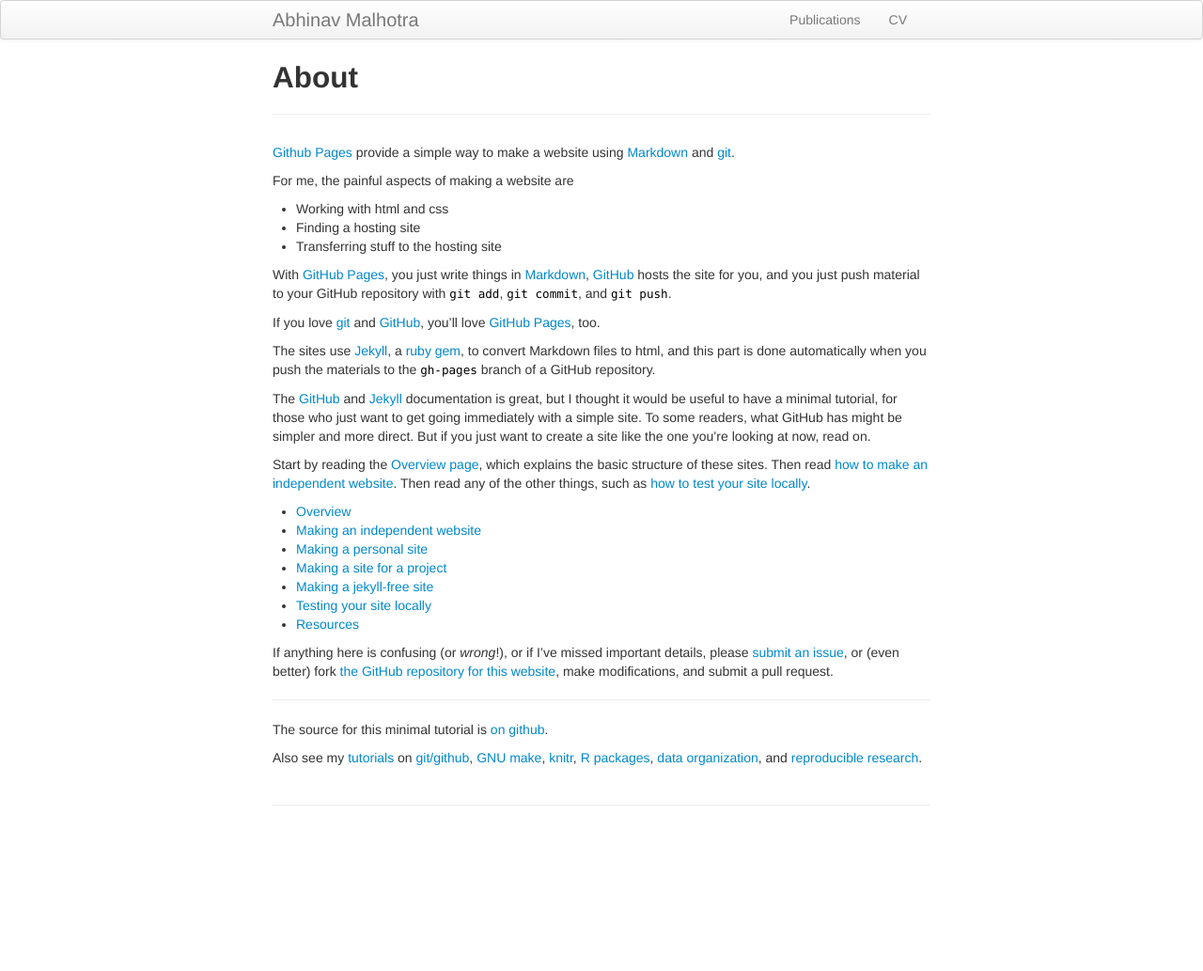
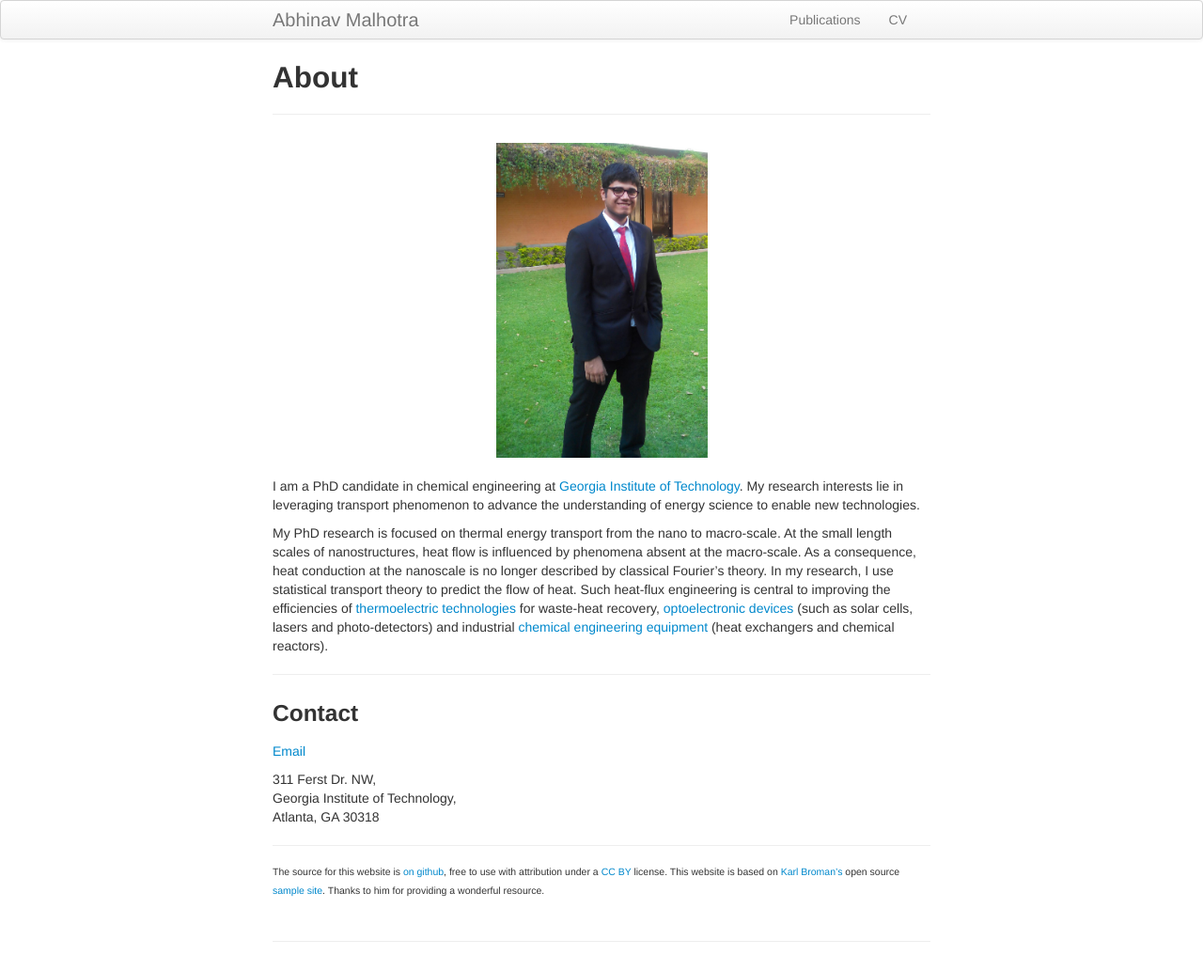
Before and after one commit to ABMalhotra/ABMalhotra.github.io, a Jekyll site: the page built from index.md, in a window 1280 px wide. Shown: the whole page at 94% size. Built offline with Jekyll 4.4.1, drawn with Linux system fonts in a browser that asks for light colours; before the commit the page ends 900 px from its top, so only the background shows below that.

Commit message:
First phase done

```diff
--- a/index.md
+++ b/index.md
@@ -4,69 +4,22 @@
 <!-- tagline: hello -->
 description: About page for Abhinav Malhotra
 ---
+<div style="display: flex; justify-content: center;">
+<img src="assets/images/AM.jpg" width="225" />
+</div>
 
-[Github Pages](https://pages.github.com) provide a simple way to make a
-website using
-[Markdown](https://daringfireball.net/projects/markdown/) and
-[git](https://git-scm.com).
+<br/>
+I am a PhD candidate in chemical engineering at [Georgia Institute of Technology](http://www.chbe.gatech.edu). My research interests lie in leveraging transport phenomenon to advance the understanding of energy science to enable new technologies.
 
-For me, the painful aspects of making a website are
-
-- Working with html and css
-- Finding a hosting site
-- Transferring stuff to the hosting site
-
-With [GitHub Pages](https://pages.github.com), you just write things in
-[Markdown](https://daringfireball.net/projects/markdown/),
-[GitHub](https://github.com) hosts the site for you, and you just push
-material to your GitHub repository with `git add`, `git commit`, and
-`git push`.
-
-If you love [git](https://git-scm.com/) and
-[GitHub](https://github.com), you'll love
-[GitHub Pages](https://pages.github.com), too.
-
-The sites use [Jekyll](https://jekyllrb.com/), a
-[ruby](https://www.ruby-lang.org/en/) [gem](https://rubygems.org/), to
-convert Markdown files to html, and this part is done
-automatically when you push the materials to the `gh-pages` branch
-of a GitHub repository.
-
-The [GitHub](https://pages.github.com) and
-[Jekyll](https://jekyllrb.com) documentation is great, but I thought it
-would be useful to have a minimal tutorial, for those who just want to
-get going immediately with a simple site. To some readers, what GitHub
-has might be simpler and more direct.  But if you just want to create
-a site like the one you're looking at now, read on.
-
-Start by reading the [Overview page](pages/overview.html), which
-explains the basic structure of these sites. Then read
-[how to make an independent website](pages/independent_site.html). Then
-read any of the other things, such as
-[how to test your site locally](pages/local_test.html).
-
-- [Overview](pages/overview.html)
-- [Making an independent website](pages/independent_site.html)
-- [Making a personal site](pages/user_site.html)
-- [Making a site for a project](pages/project_site.html)
-- [Making a jekyll-free site](pages/nojekyll.html)
-- [Testing your site locally](pages/local_test.html)
-- [Resources](pages/resources.html)
-
-If anything here is confusing (or _wrong_!), or if I've missed
-important details, please
-[submit an issue](https://github.com/kbroman/simple_site/issues), or (even
-better) fork [the GitHub repository for this website](https://github.com/kbroman/simple_site),
-make modifications, and submit a pull request.
+My PhD research is focused on thermal energy transport from the nano to macro-scale. At the small length scales of nanostructures, heat flow is influenced by phenomena absent at the macro-scale. As a consequence, heat conduction at the nanoscale is no longer described by classical Fourier's theory. In my research, I use statistical transport theory to predict the flow of heat. Such heat-flux engineering is central to improving the efficiencies of [thermoelectric technologies](https://www.nature.com/subjects/thermoelectrics) for waste-heat recovery, [optoelectronic devices](https://en.wikipedia.org/wiki/Optoelectronics) (such as solar cells, lasers and photo-detectors) and industrial [chemical engineering equipment](https://www.aiche.org/rapid/projects/list) (heat exchangers and chemical reactors).
 
 ---
+### <a name="contact"></a>Contact
+[Email](mailto:abhinav.m@aol.com)
 
-The source for this minimal tutorial is [on github](https://github.com/kbroman/simple_site).
+311 Ferst Dr. NW, <br/>
+Georgia Institute of Technology, <br/>
+Atlanta, GA 30318
 
-Also see my [tutorials](https://kbroman.org/pages/tutorials) on
-[git/github](https://kbroman.org/github_tutorial),
-[GNU make](https://kbroman.org/minimal_make),
-[knitr](https://kbroman.org/knitr_knutshell),
-[R packages](https://kbroman.org/pkg_primer),
-[data organization](https://kbroman.org/dataorg),
-and [reproducible research](https://kbroman.org/steps2rr).
+---
+<sup> The source for this website is [on github](https://github.com/ABMalhotra/ABMalhotra.github.io), free to use with attribution under a [CC BY](https://creativecommons.org/licenses/by/3.0/) license. This website is based on [Karl Broman's](https://github.com/kbroman) open source [sample site](https://github.com/kbroman/simple_site). Thanks to him for providing a wonderful resource. </sup>
```
Also changed, not shown: 404.md (+2 -2 lines), pages/independent_site.md (deleted, +0 -203 lines), pages/local_test.md (deleted, +0 -60 lines), pages/nojekyll.md (deleted, +0 -24 lines), pages/overview.md (deleted, +0 -107 lines), pages/project_site.md (deleted, +0 -61 lines), pages/resources.md (deleted, +0 -26 lines), pages/user_site.md (deleted, +0 -53 lines), 9 other files.
